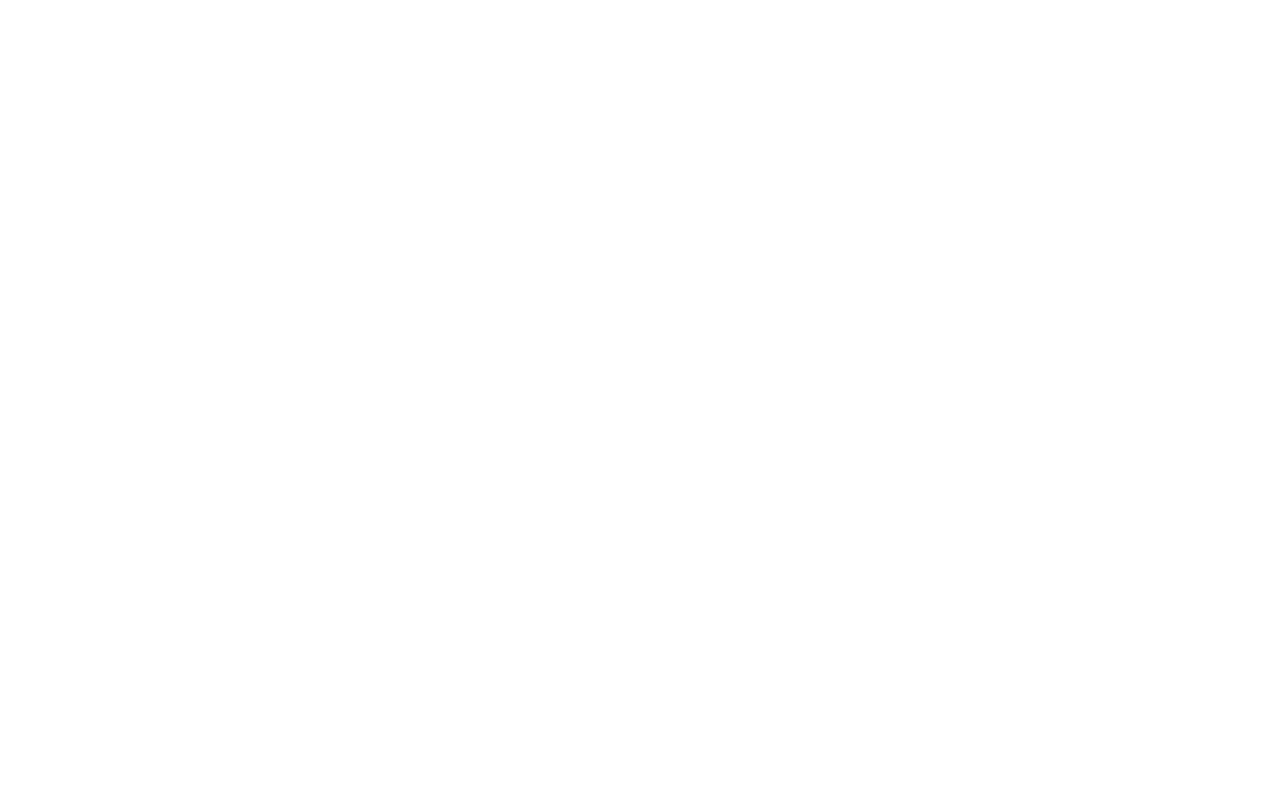
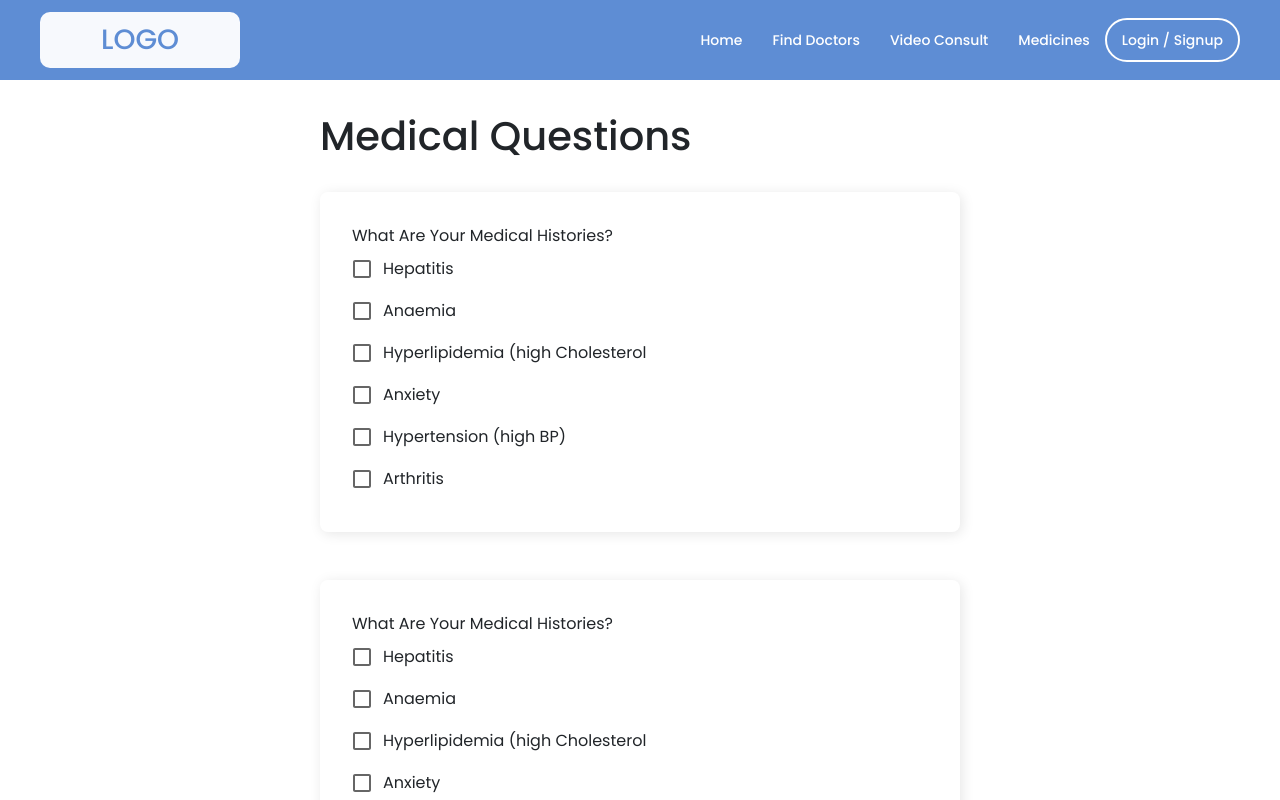
Before and after one commit to A-singh07/project-x, a React (Create React App) app: page /questions in a window 1280 px wide. Before the commit this address had no page. Shown: the top 800 px of the page. Built offline with nearby package versions, Linux system fonts and the light colour scheme.

Commit message:
questions section done

```diff
--- a/src/App.js
+++ b/src/App.js
@@ -11,6 +11,7 @@ import VideoConsult from './pages/VideoConsult';
 import Medicines from './pages/Medicines';
 import Dashboard from './pages/Dashboard';
 import LoginSignup from './pages/LoginSignup';
+import Questions from './pages/Questions';
 
 import { GeneralContext } from './context/GeneralContext';
 
@@ -47,6 +48,7 @@ function App() {
             <Route path="medicines" element={<Medicines />} />
             <Route path="dashboard" element={<Dashboard />} />
             <Route path="login" element={<LoginSignup />} />
+            <Route path="questions" element={<Questions />} />
               {/* <Route path="" />   */}
           </Route>
         </Routes>
--- /dev/null
+++ b/src/components/QuestionsComp/Question.js
@@ -0,0 +1,23 @@
+import React from 'react'
+import styles from './QuestionsComp.module.css'
+import { FormGroup, FormControlLabel, Checkbox } from '@mui/material'
+
+const Question = ({ data }) => {
+  return (
+    <div>
+      <div className={styles.question}>
+        <p>What Are Your Medical Histories?</p>
+        <FormGroup>
+          {
+            data.options.map((option, i) =>
+              <FormControlLabel control={<Checkbox />} label={option} key={i} />
+
+            )
+          }
+        </FormGroup>
+      </div>
+    </div>
+  )
+}
+
+export default Question
--- /dev/null
+++ b/src/components/QuestionsComp/QuestionsComp.js
@@ -0,0 +1,52 @@
+import React from 'react'
+import styles from './QuestionsComp.module.css'
+import Question from './Question'
+import ButtonCustom from '../buttonCustom/ButtonCustom'
+
+
+const QuestionsComp = () => {
+  const questions = [
+    {
+      _id: "624a9eb95e20915c69c803ca",
+      question: "What are your medical histories?",
+      options: [
+        "Hepatitis",
+        "Anaemia",
+        "Hyperlipidemia (high Cholesterol",
+        "Anxiety",
+        "Hypertension (high BP)",
+        "Arthritis"
+      ],
+    },
+    {
+      _id: "624a9eb95e20915c69c504ca",
+      question: "What are your medical histories?",
+      options: [
+        "Hepatitis",
+        "Anaemia",
+        "Hyperlipidemia (high Cholesterol",
+        "Anxiety",
+        "Hypertension (high BP)",
+        "Arthritis"
+      ],
+    }
+  ]
+  return (
+    <div className={styles.questionCont}>
+      <h1>Medical Questions</h1>
+      {
+        questions.map((data, i) =>
+          <Question
+            data={data}
+            key={i}
+          />
+        )
+      }
+      <div className={styles.btn_cont}>
+        <ButtonCustom primaryBtn btnText="Skip" />
+      </div>
+    </div>
+  )
+}
+
+export default QuestionsComp
--- /dev/null
+++ b/src/components/QuestionsComp/QuestionsComp.module.css
@@ -0,0 +1,19 @@
+.questionCont {
+  width: 50%;
+  margin: auto;
+  padding: 2rem 0;
+}
+.questionCont h1 {
+  margin-bottom: 2rem;
+}
+.question {
+  margin-bottom: 3rem;
+  padding: 2rem;
+  box-shadow: var(--box-shadow-1);
+  border-radius: 8px;
+}
+.btn_cont {
+  width: 100%;
+  text-align: right;
+  padding-right: 1rem;
+}
--- a/src/components/header/Header.js
+++ b/src/components/header/Header.js
@@ -59,7 +59,9 @@ const Header = () => {
                 </NavLink>
               )
             }
-            <ButtonCustom btnText={'Login / Signup'} secondaryBtn />
+            <a href="/login">
+              <ButtonCustom btnText={'Login / Signup'} secondaryBtn />
+            </a>
           </nav>
         }
       </header>
--- /dev/null
+++ b/src/pages/Questions.js
@@ -0,0 +1,12 @@
+import React from 'react'
+import QuestionsComp from '../components/QuestionsComp/QuestionsComp'
+
+const Questions = () => {
+  return (
+    <div>
+      <QuestionsComp/>
+    </div>
+  )
+}
+
+export default Questions
```
Also changed, not shown: public/assets/CreateAccount.jpg (added), src/components/LoginSignupComp/LoginSignup/LoginSignup.js (added).
